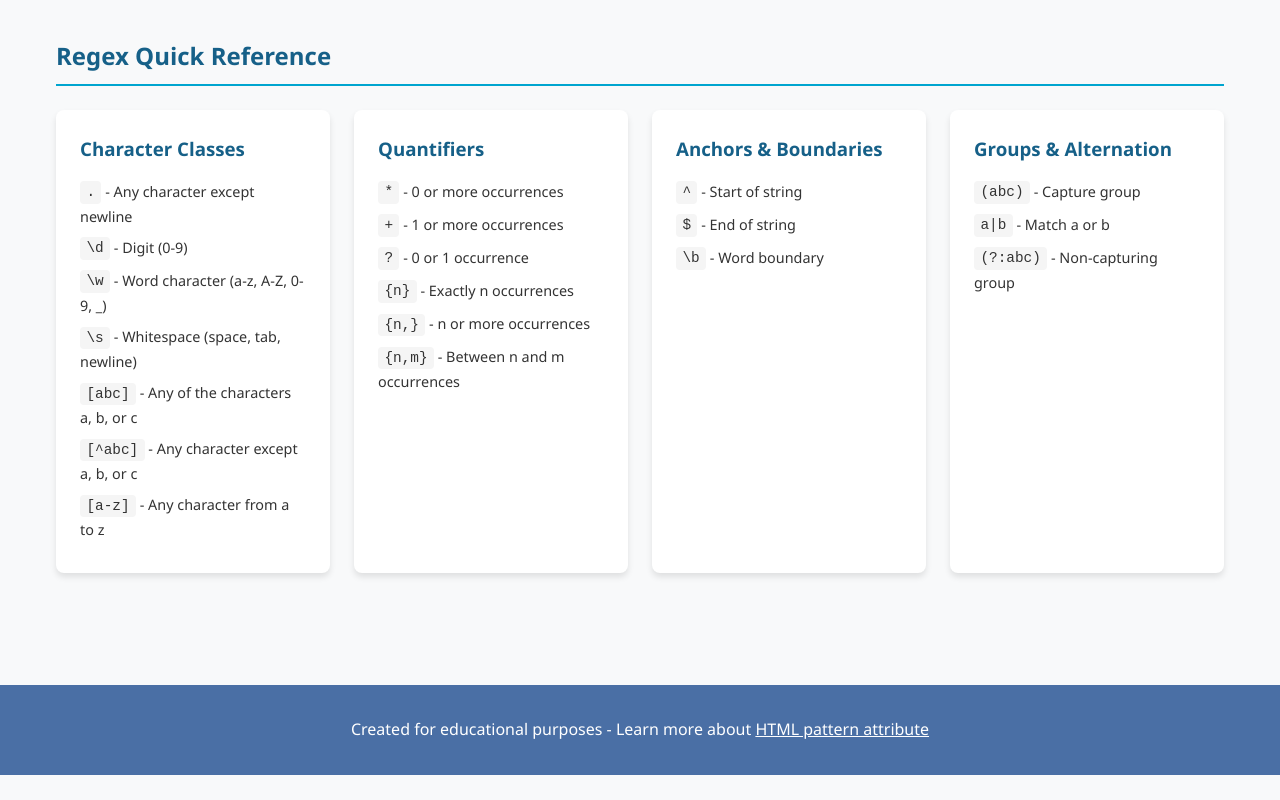
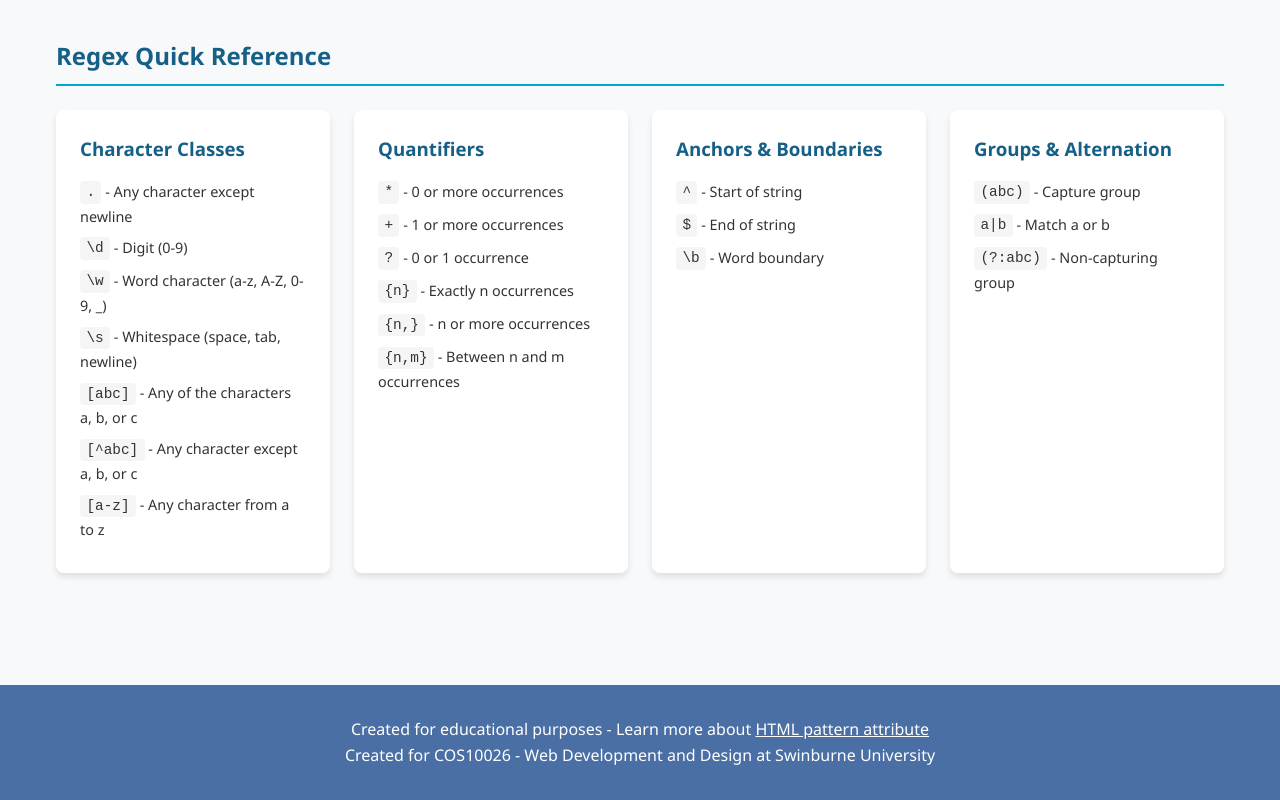
Before and after one commit to Arziel1992/input-pattern-tester, a plain HTML site: page index.html in a window 1280 px wide. Shown: the part 2071-2871 px from the top of the page. Before the commit the page ends 2846 px from the top, so only its background shows below. Drawn offline with Linux system fonts and the light colour scheme.

Commit message:
License and footer

```diff
--- a/index.html
+++ b/index.html
@@ -217,6 +217,7 @@
 
     <footer>
         <p>Created for educational purposes - Learn more about <a href="https://developer.mozilla.org/en-US/docs/Web/HTML/Attributes/pattern" target="_blank">HTML pattern attribute</a></p>
+        <p>Created for COS10026 - Web Development and Design at Swinburne University</p>
     </footer>
 
     <script src="script.js"></script>
```
Also changed, not shown: 1 other file.
